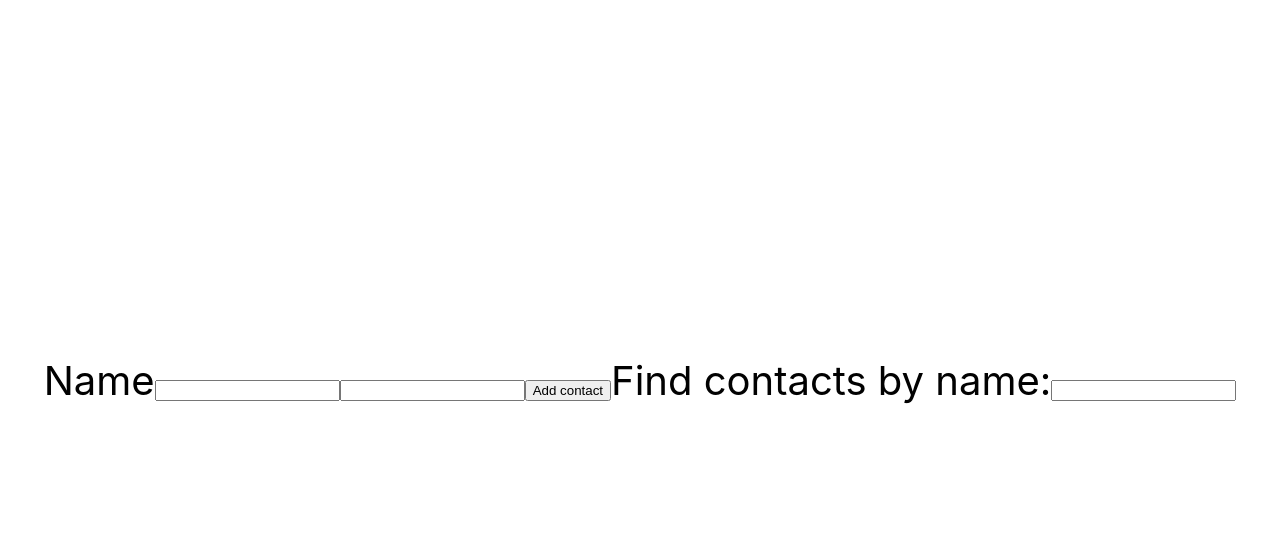
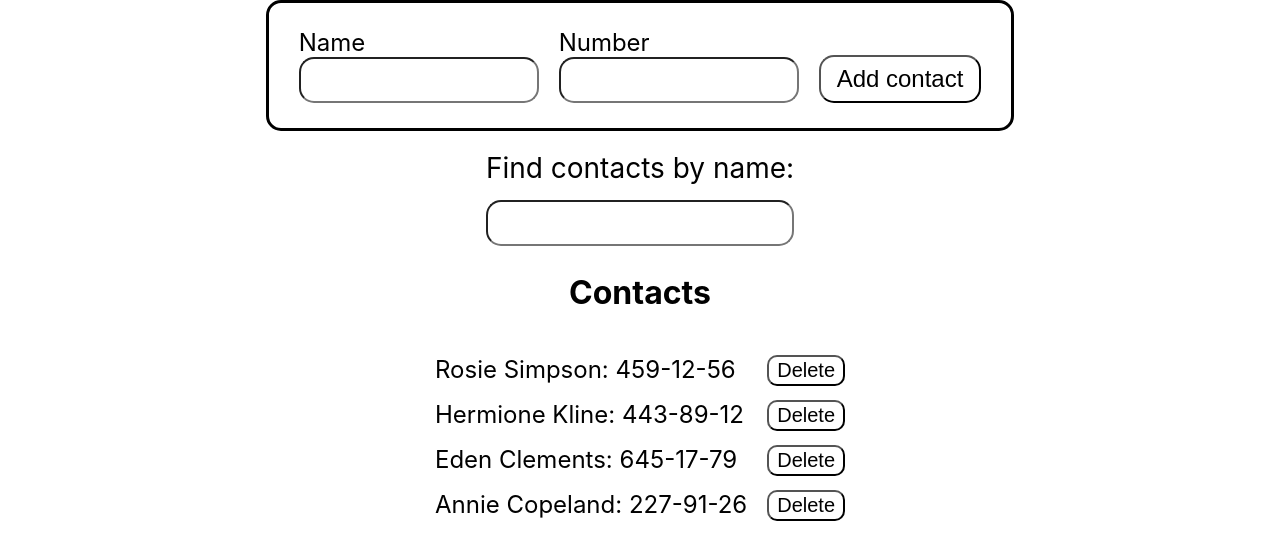
Before and after one commit to AntonK33/goit-react-hw-02-phonebook, a React (Create React App) app: page / in a window 1280 px wide. Shown: the top 560 px of the page. Built offline with nearby package versions, Linux system fonts and the light colour scheme.

Commit message:
на проверку

```diff
--- a/src/components/App.jsx
+++ b/src/components/App.jsx
@@ -1,14 +1,49 @@
 import { Component } from "react";
 import { InputForm } from "./InputForm/InputForm";
+import Filter from "./Filter/Filter";
+import ContactList from "./ContactList/ContactList";
+
+
+export class App extends Component {
+state = {
+  contacts: [
+            {id: 'id-1', name: 'Rosie Simpson', number: '459-12-56'},
+            {id: 'id-2', name: 'Hermione Kline', number: '443-89-12'},
+            {id: 'id-3', name: 'Eden Clements', number: '645-17-79'},
+            {id: 'id-4', name: 'Annie Copeland', number: '227-91-26'},
+        ],
+        filter: '',
+}
+  addContact = newContact => {
+    if (this.state.contacts.some(
+      contact => contact.name.toLocaleLowerCase() === newContact.name.toLocaleLowerCase())) { alert(newContact.name + "is already to contact") }
+    else {
+      this.setState(prevState => ({
+        contacts: [newContact, ...prevState.contacts],
+      }));
+    }
+  };
+
+  filterHandler = e => {
+    this.setState({ filter: e.target.value });
+  }
+
+   deleteContact = id => {
+         this.setState(prevState => ({
+             contacts: prevState.contacts.filter(
+                 contact => contact.id !== id)
+         }))
+     };
+
+  showFilteredContacts = () => {
+    return this.state.contacts.filter(contact =>
+      contact.name.toLowerCase().includes(this.state.filter.toLowerCase())
+    )
 
 
 
-import { nanoid } from "nanoid";
-export class App extends Component {
-state = {
+  }
 
-
-}
 
   render() {
     //const inputValue = this.state.name;
@@ -17,14 +52,26 @@ state = {
        style={{
          height: '100vh',
          display: 'flex',
-         justifyContent: 'center',
+         flexDirection: 'column',
+         justifyContent: 'flex-start',
          alignItems: 'center',
          fontSize: 40,
          color: '#010101'
        }}
       >
-       <InputForm/>
+       <InputForm onSubmit={this.addContact} />
+       {this.state.contacts === 0 ? (
+         <p>There are no contacts</p>
+       ) : (
+           <>
+             <Filter onInputHandler={this.filterHandler}></Filter>
+             <ContactList deleteContact={this.deleteContact}
+               filteredContacts={this.showFilteredContacts()}
+             ></ContactList>
+           </>
+       )
 
+       }
 
 
       </div>
--- /dev/null
+++ b/src/components/ContactList/ContactList.jsx
@@ -0,0 +1,47 @@
+import { Component } from 'react';
+import PropTypes from 'prop-types';
+import css from './ContactList.module.css';
+
+class ContactList extends Component {
+    render() {
+        return (
+            <>
+                <h2 className={css.contacts_h}>Contacts</h2>
+                <ul className={css.filter_list}>
+                    {this.props.filteredContacts.map(contact => {
+                        return (
+                            <li key={contact.id} className={css.filter_item}>
+                                <p className={css.filter_p}>{contact.name}: {contact.number}</p>
+                                <button
+                                    onClick={() => this.props.deleteContact(contact.id)}
+                                    className={css.deleteContactBtn}
+                                >Delete
+                                </button>
+                            </li>
+                        )
+                    })}
+                </ul>
+
+            </>
+
+        )
+
+    }
+}
+
+
+
+
+
+ContactList.propTypes = {
+  deleteItem: PropTypes.func.isRequired,
+  filteredContacts: PropTypes.arrayOf(
+    PropTypes.exact({
+      id: PropTypes.string.isRequired,
+      name: PropTypes.string.isRequired,
+      number: PropTypes.string.isRequired,
+    })
+  ),
+};
+
+export default ContactList;
--- /dev/null
+++ b/src/components/ContactList/ContactList.module.css
@@ -0,0 +1,30 @@
+.contacts_h{
+    font-size: 32px;
+}
+.filter_list{
+    display: flex;
+        flex-direction: column;
+        overflow: auto;
+        margin-top: 0px;
+        padding: 10px;
+}
+.filter_item{
+    display: flex;
+        -webkit-box-pack: justify;
+        justify-content: space-between;
+        padding: 5px;
+        margin: 2px;
+}
+.filter_p{
+    font-size: 24px;
+        margin: 0px 20px 0px 0px;
+}
+.deleteContactBtn{
+
+        cursor: pointer;
+        padding: 2px 8px;
+        background-color: white;
+        border-radius: 10px;
+        font-size: 20px;
+        color: black;
+}
--- /dev/null
+++ b/src/components/Filter/Filter.jsx
@@ -0,0 +1,23 @@
+import React from 'react';
+import PropTypes from 'prop-types';
+import css from './Filter.module.css';
+const Filter = props => {
+    return (
+         <label className={css.label_form}>
+                    <span className={css.filter_span}>Find contacts by name:</span>
+                    <input
+                    onChange={props.onInputHandler}
+                    //value={this.state.filter}
+                    type="text"
+                    name="filter"
+                    className={css.input_filter}
+                    />
+                </label>
+    )
+}
+
+
+Filter.propTypes = {
+  onInputHandler: PropTypes.func.isRequired,
+};
+export default Filter;
--- /dev/null
+++ b/src/components/Filter/Filter.module.css
@@ -0,0 +1,18 @@
+.label_form {
+    display: flex;
+    flex-direction: column;
+    -webkit-box-pack: center;
+    justify-content: center;
+}
+.filter_span{
+    font-size: 28px;
+        margin-top: 20px;
+        margin-bottom: 15px;
+}
+.input_filter{
+    font-family: Merienda, cursive;
+        font-size: 18px;
+        height: 40px;
+        border-radius: 15px;
+        outline: none;
+}
--- a/src/components/InputForm/InputForm.js
+++ b/src/components/InputForm/InputForm.js
@@ -1,19 +1,19 @@
 import { Component } from "react"
 import { nanoid } from "nanoid";
-
-
+import css from './InputForm.module.css';
+import PropTypes from 'prop-types';
 
 
 export class InputForm extends Component {
     state = {
-  contacts: [],
         name: '',
         number: ''
     }
-    hendleInputChange = (event) => {
+
+    onInputHandler = (event) => {
         this.setState({ [event.target.name]: event.target.value })
+    }
 
-    }
     submitForm = e => {
         e.preventDefault();
         const newContact = {
@@ -21,62 +21,64 @@ export class InputForm extends Component {
             id: nanoid(),
             number: this.state.number,
         };
-        this.setState(prevState => ({
-        contacts: [newContact, ...prevState.contacts],
-      }));
-        //this.state.contacts.push(newContact)
-        //this.setState({contacts: [newContact]});
-        // this.props.onSubmit(newContact);
-        // this.state.contacts.push(this.state.name)
-        // this.state.contacts.push(this.state.number)
+
+        this.props.onSubmit(newContact);
+
         console.log(this.state)
-
+        console.log(newContact)
         this.restart();
     }
+
+
     restart = () => {
         setTimeout(() => {
-            this.setState({ name: "", number:"" })
+            this.setState({ name: "", number: "" })
         }, 500);
     }
-   loginInputId = nanoid();
+
     render() {
-
-
         return (
-                <form onSubmit={this.submitForm}>
-                    <label htmlFor={this.loginInputId}>Name</label>
+            <form
+                className={css.form}
+                onSubmit={this.submitForm}>
+                <label htmlFor='name' className={css.label_form}>
+                    <span>Name</span>
                     <input
-                        onChange={this.hendleInputChange}
+                    onChange={this.onInputHandler}
                     value={this.state.name}
                     type="text"
                     name="name"
                     pattern="^[a-zA-Zа-яА-Я]+(([' -][a-zA-Zа-яА-Я ])?[a-zA-Zа-яА-Я]*)*$"
                     title="Name may contain only letters, apostrophe, dash and spaces. For example Adrian, Jacob Mercer, Charles de Batz de Castelmore d'Artagnan"
                         required
+                        className={css.input}
                 />
+                </label>
+                <label htmlFor='number' className={css.label_form}>
+                    <span>Number</span>
                     <input
-                        onChange={this.hendleInputChange}
+                    onChange={this.onInputHandler}
                     type="tel"
                     name="number"
                         value={this.state.number}
-                    />
-                    <button type="submit">Add contact</button>
-                    <label >
-                        <span>Find contacts by name:</span>
-                        <input
+                        className={css.input}
                 />
                 </label>
-                    <ul>
-                        {this.state.contacts.map(contact => {
-                            return (
-                                <li><p>{contact.name}:{contact.number}</p></li>
-                            )
-                        })}
-                    </ul>
+
+                <button type="submit" className={css.addBtn}>Add contact</button>
+
+
+
 
             </form>
 
         )
     }
+}
 
-    }
+
+
+
+InputForm.propTypes = {
+  onSubmit: PropTypes.func.isRequired,
+};
--- /dev/null
+++ b/src/components/InputForm/InputForm.module.css
@@ -0,0 +1,37 @@
+.form{
+font-size: 24px;
+    border: 3px solid black;
+    border-radius: 15px;
+    padding: 25px 30px;
+    display: flex;
+    -webkit-box-pack: center;
+    justify-content: center;
+    align-items: flex-end;
+    gap: 20px;
+}
+
+.listItem{
+    display: flex;
+}
+.addBtn{
+
+    color: black;
+    cursor: pointer;
+    padding: 8px 16px;
+    background-color: white;
+    border-radius: 15px;
+    font-size: 24px;
+}
+.label_form{
+    display: flex;
+        flex-direction: column;
+        -webkit-box-pack: center;
+        justify-content: center;
+}
+.input{
+
+        font-size: 18px;
+        height: 40px;
+        border-radius: 15px;
+        outline: none;
+}
```
Also changed, not shown: src/components/InputForm/SubmitForm.js (deleted). Lines whose indentation alone changed are shown as unchanged.
